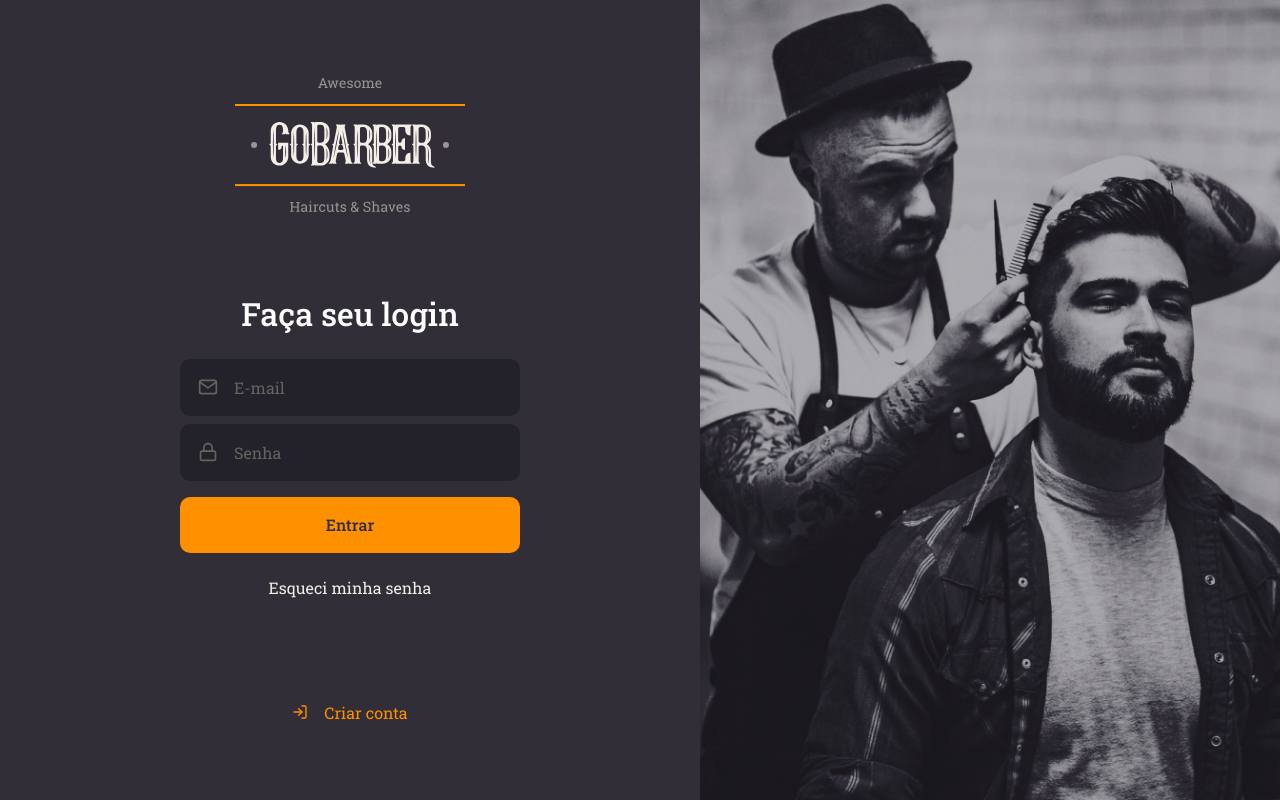
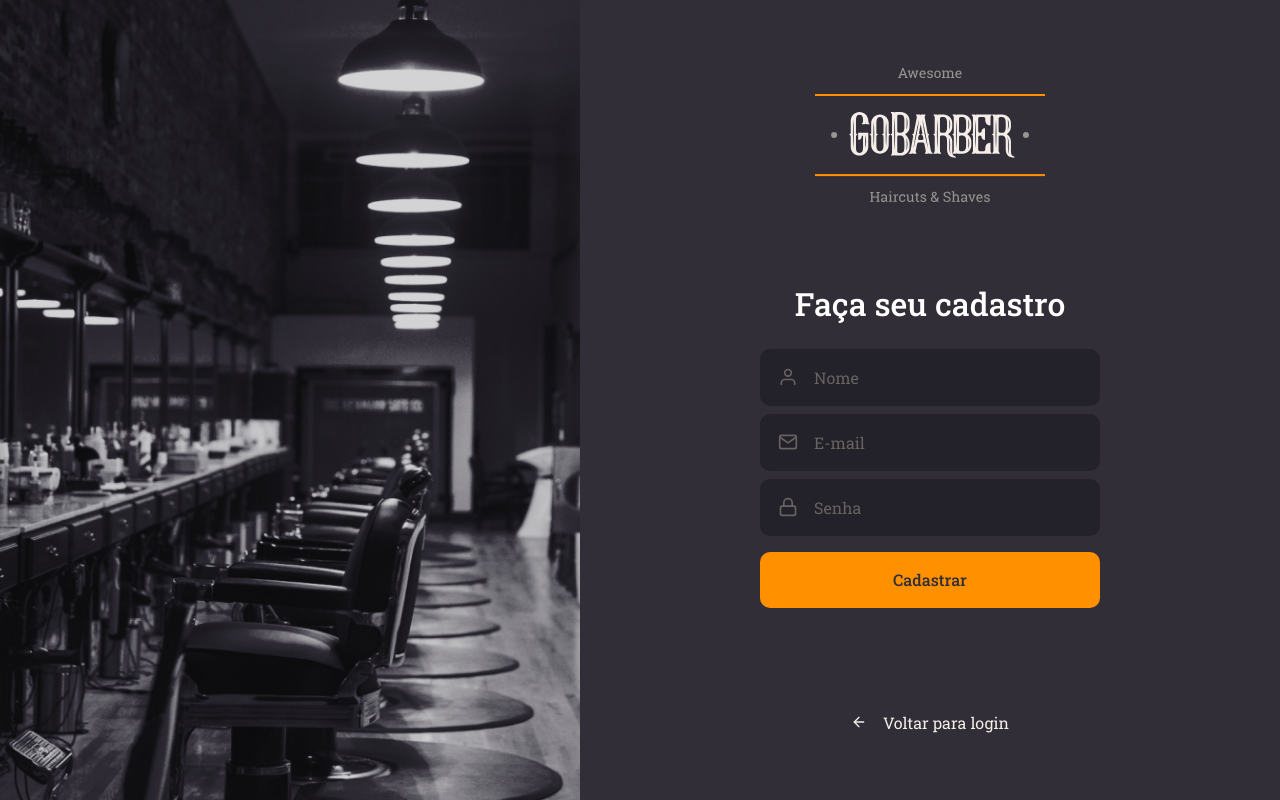
Before and after one commit to georgewfsantos/gobarber_2020, a React (Create React App) app in the folder frontend/: page / in a window 1280 px wide. Built offline with nearby package versions, Linux system fonts and the light colour scheme.

Commit message:
finish layout for SignUp page

```diff
--- a/frontend/src/App.tsx
+++ b/frontend/src/App.tsx
@@ -1,12 +1,13 @@
 import React from 'react';
 
-import SignIn from './pages/SignIn';
+import SignUp from './pages/SignUp';
+// import SignIn from './pages/SignIn';
 import GlobalStyle from './styles/global';
 
 const App: React.FC = () => {
   return (
     <>
-      <SignIn />
+      <SignUp />
       <GlobalStyle />
     </>
   );
--- /dev/null
+++ b/frontend/src/pages/SignUp/index.tsx
@@ -0,0 +1,40 @@
+import React from 'react';
+import { FiArrowLeft, FiMail, FiUser, FiLock } from 'react-icons/fi';
+
+import Input from '../../components/Input';
+import Button from '../../components/Button';
+import logo from '../../assets/logo.svg';
+
+import { Container, Content, Background } from './styles';
+
+const SignUp: React.FC = () => {
+  return (
+    <Container>
+      <Background />
+      <Content>
+        <img src={logo} alt="GoBarber" />
+
+        <form>
+          <h1>Faça seu cadastro</h1>
+
+          <Input name="name" icon={FiUser} placeholder="Nome" />
+
+          <Input name="email" icon={FiMail} placeholder="E-mail" />
+          <Input
+            name="password"
+            icon={FiLock}
+            type="password"
+            placeholder="Senha"
+          />
+          <Button type="submit">Cadastrar</Button>
+        </form>
+        <a href="login">
+          <FiArrowLeft />
+          Voltar para login
+        </a>
+      </Content>
+    </Container>
+  );
+};
+
+export default SignUp;
--- /dev/null
+++ b/frontend/src/pages/SignUp/styles.ts
@@ -0,0 +1,68 @@
+import styled from 'styled-components';
+import { shade } from 'polished';
+
+import signUpBackground from '../../assets/signUp.png';
+
+export const Container = styled.div`
+  height: 100vh;
+  display: flex;
+  align-items: stretch;
+`;
+
+export const Content = styled.div`
+  display: flex;
+  flex-direction: column;
+  align-items: center;
+
+  place-content: center;
+
+  width: 100%;
+  max-width: 700px;
+
+  form {
+    margin: 80px 0;
+    width: 340px;
+    text-align: center;
+
+    h1 {
+      margin-bottom: 24px;
+    }
+
+    a {
+      color: #f4ede8;
+      display: block;
+      margin-top: 24px;
+      text-decoration: none;
+      transition: color 0.2s;
+
+      &:hover {
+        color: ${shade(0.2, '#f4ede8')};
+      }
+    }
+  }
+
+  > a {
+    color: #f4ede8;
+    display: block;
+    margin-top: 24px;
+    text-decoration: none;
+    transition: color 0.2s;
+
+    display: flex;
+    align-items: center;
+
+    svg {
+      margin-right: 16px;
+    }
+
+    &:hover {
+      color: ${shade(0.2, '#F4EDE8')};
+    }
+  }
+`;
+
+export const Background = styled.div`
+  flex: 1;
+  background: url(${signUpBackground}) no-repeat center;
+  background-size: cover;
+`;
```
Also changed, not shown: frontend/src/assets/signUp.png (added).
